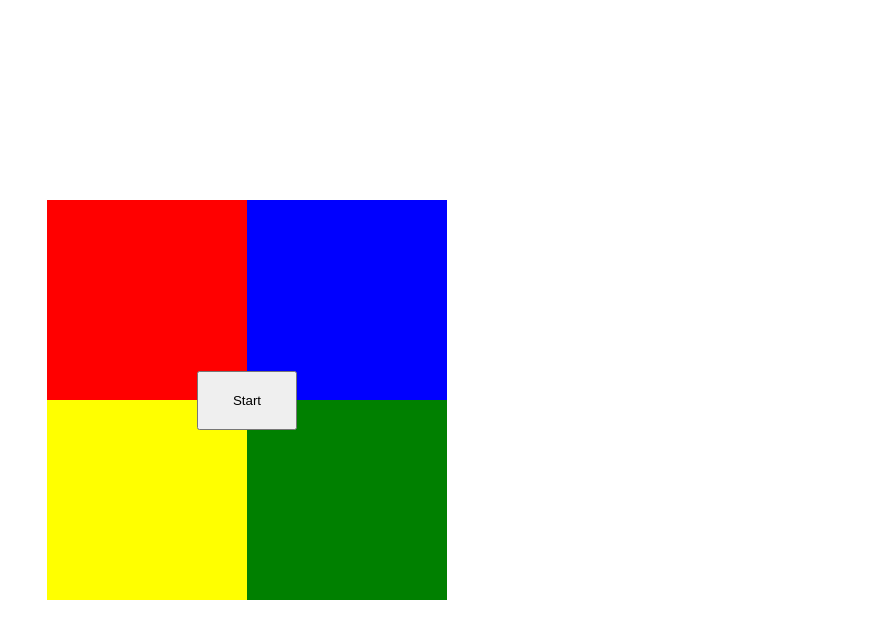
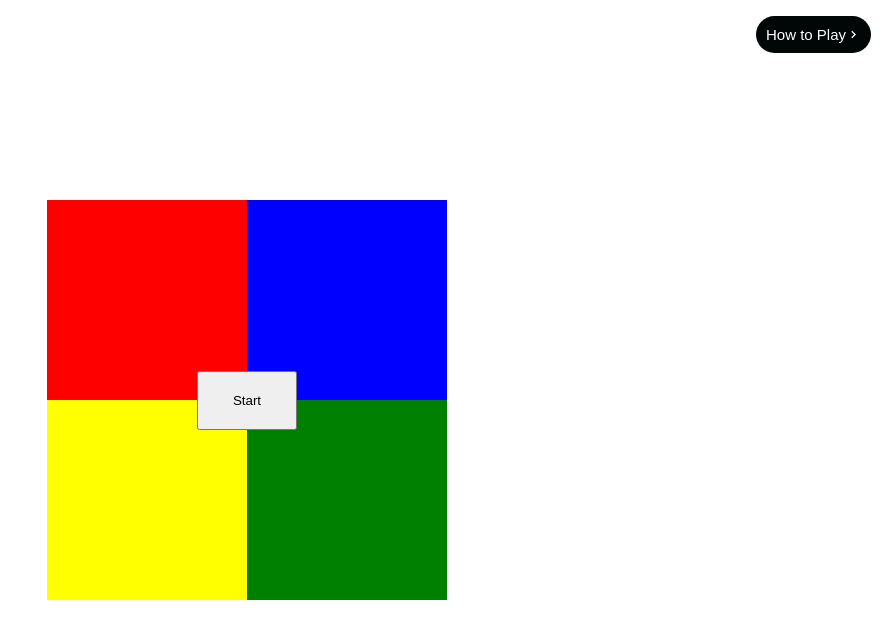
Before and after one commit to Ann-pixel/gdi-hackathon21-humpback, a React (Create React App) app: page / in a window 1280 px wide. Shown: the top 638 px of the page, without its empty margins (393-1280 px from the left). Built offline with nearby package versions, Linux system fonts and the light colour scheme.

Commit message:
add popup instructions

```diff
--- a/package.json
+++ b/package.json
@@ -8,7 +8,8 @@
     "@testing-library/user-event": "^12.8.3",
     "react": "^17.0.2",
     "react-dom": "^17.0.2",
-    "react-scripts": "4.0.3",
+    "react-icons": "^4.3.1",
+    "react-scripts": "^4.0.3",
     "web-vitals": "^1.1.2"
   },
   "scripts": {
--- a/src/App.css
+++ b/src/App.css
@@ -69,3 +69,36 @@
   align-items: center;
   flex-direction: column;
 }
+
+.popup-title{
+  text-align: center;
+  padding: 5px;
+}
+
+.game-object {
+  text-align: center;
+  font-weight: bold;
+  padding: 15px;
+}
+
+.popup-btn{
+  position: absolute;
+  top: 16px;
+  right: 16px;
+  border-radius: 50px;
+  background: #010606;
+  white-space: nowrap;
+  padding: 10px;
+  color: #ffffff;
+  font-size: 15px;
+  outline: none;
+  border: none;
+  cursor: pointer;
+  display: flex;
+  justify-content: center;
+  align-items: center;
+}
+
+.game-instructions{
+  line-height: 1.6;
+}
--- a/src/App.js
+++ b/src/App.js
@@ -2,6 +2,10 @@ import { useEffect, useState } from "react";
 import "./App.css";
 import Cards from "./components/colorCard";
 import timeout from "./utils/utils";
+// import popup component
+import Popup from "./components/popup";
+// import arrow icons
+import {MdKeyboardArrowRight, MdArrowForward} from 'react-icons/md'
 function App() {
   const colorList = ["red", "blue", "yellow", "green"];
   const initPlay = {
@@ -14,10 +18,18 @@ function App() {
   const [isOn, setIsOn] = useState(false);
   const [play, setPlay] = useState(initPlay);
   const [flashColor, setFlashColor] = useState("");
+  // popup instruction state
+  const [buttonPopup, setButtonPopup] = useState(false);
+  // hover state
+  const [hover, setHover] = useState(false)
   // USER CLICKS START
   function startHandle() {
     setIsOn(true);
   }
+  // Toggle hover function for How to Play button
+  const onHover = () => {
+    setHover(!hover)
+}
   // play.isOn changed. Change isDisplay.
   useEffect(() => {
     if (isOn) {
@@ -92,6 +104,16 @@ function App() {
 
   return (
     <div className="app">
+      <div className="btn-wrapper">
+        <button
+          className="popup-btn"
+          onClick={() => setButtonPopup(true)}
+          onMouseEnter={onHover}
+          onMouseLeave={onHover}
+        >
+          How to Play {hover ? <MdArrowForward /> : <MdKeyboardArrowRight />}
+        </button>
+      </div>
       <div className="card-wrapper">
         {colorList &&
           colorList.map((v, i) => (
@@ -114,6 +136,17 @@ function App() {
       {isOn && (play.isDisplay || play.isUserPlay) && (
         <div className="score">{play.score}</div>
       )}
+      <Popup trigger={buttonPopup} setTrigger={setButtonPopup}>
+        <h3 className="popup-title">How to Play</h3>
+        <p className="game-object">Object of the game: <br/> Repeat the ever-increasing color and sound pattern <br/> chosen by the whale.</p>
+        <ol className="game-instructions">
+            <li>Press any key to start</li>
+            <li>The whale will light up the first color button and play a sound. Repeat the pattern by pressing the same color button.</li>
+            <li>The whale will duplicate the first color and add one. Repeat these two colors by pressing the corresponding color buttons.</li>
+            <li>Keep playing for as long as you can repeat the sequence correctly.</li>
+            <li>If you fail to repeat the sequence correctly the whale will moan and the game ends.</li>
+          </ol>
+            </Popup>
     </div>
   );
 }
--- /dev/null
+++ b/src/components/popup.css
@@ -0,0 +1,39 @@
+.popup {
+    position: fixed;
+    top: 0;
+    left: 0;
+    width: 100%;
+    height: 100vh;
+    background-color: rgba(13, 236, 69, 0.2);
+
+    display: flex;
+    justify-content: center;
+    align-items: center;
+}
+
+.popup-inner {
+    position: relative;
+    padding: 32px;
+    width: 100%;
+    max-width: 640px;
+    background-color: #fff;
+    border-radius: 20px;
+}
+
+.popup-inner .close-btn {
+    position: absolute;
+    top: 16px;
+    right: 16px;
+    border-radius: 50px;
+    background: #010606;
+    white-space: nowrap;
+    padding: 5px;
+    color: #ffffff;
+    font-size: 25px;
+    outline: none;
+    border: none;
+    cursor: pointer;
+    display: flex;
+    justify-content: center;
+    align-items: center;
+}
--- /dev/null
+++ b/src/components/popup.js
@@ -0,0 +1,16 @@
+import React from 'react'
+import './popup.css'
+import {FaTimes} from 'react-icons/fa'
+
+function Popup(props) {
+    return (props.trigger) ? (
+        <div className="popup">
+            <div className="popup-inner">
+                <button className="close-btn" onClick={() => props.setTrigger(false)}><FaTimes /></button>
+                { props.children }
+            </div>
+        </div>
+    ) : "";
+}
+
+export default Popup
```
Also changed, not shown: 1 other file (tests, documents, lock files or other folders).
